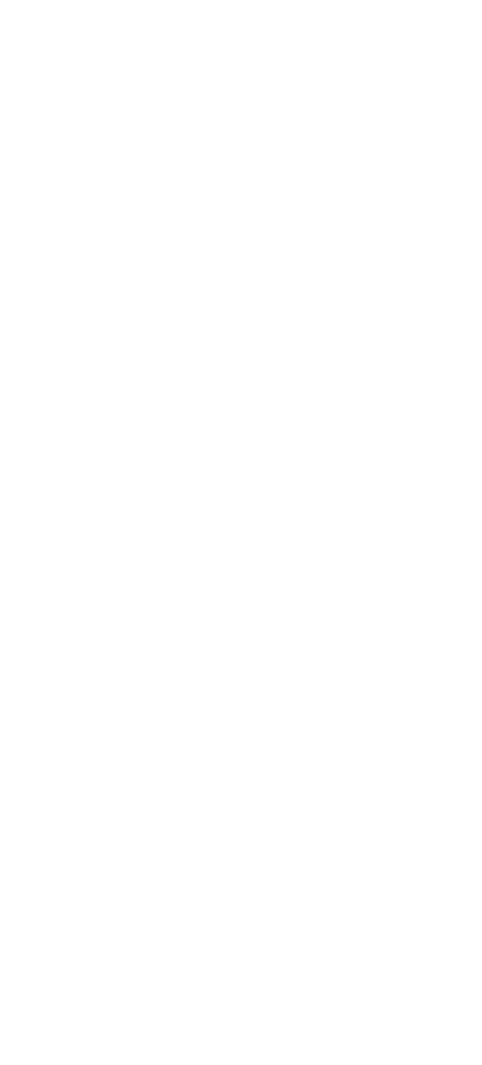
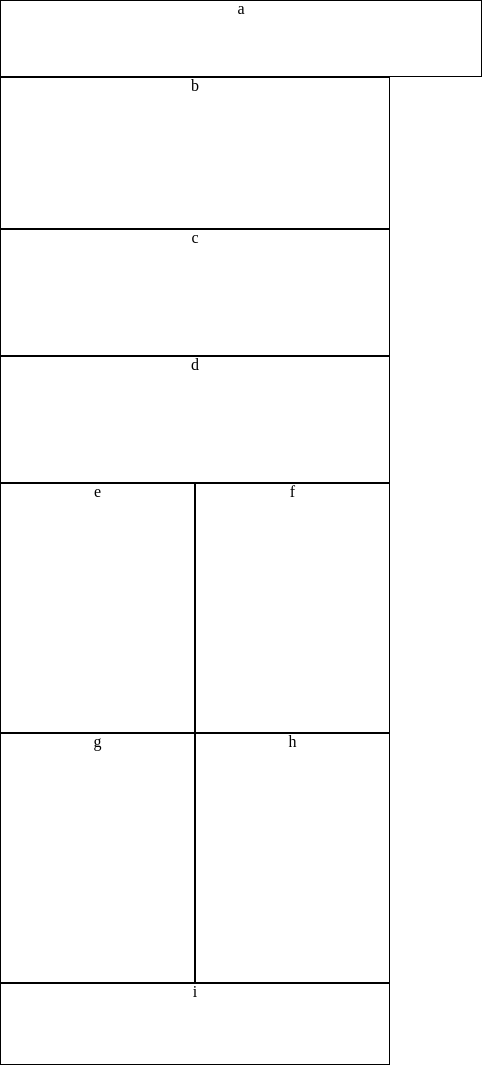
Before and after one commit to ajess33/lab-01, a plain HTML site: page index.html in a window 390 px wide. Shown: the whole page, 482 px wide, since content can reach past the window. Before the commit the page ends 844 px from the top, so only its background shows below. Drawn offline with Linux system fonts and the light colour scheme.

Commit message:
completed mobile wireframe

```diff
--- a/index.html
+++ b/index.html
@@ -11,5 +11,29 @@
     <link rel="stylesheet" href="styles/modules.css" />
     <link rel="stylesheet" href="styles/state.css" />
   </head>
-  <body></body>
+  <body>
+    <header>
+      <h1>a</h1>
+    </header>
+    <main>
+      <section id="featured-section">
+        <p>b</p>
+      </section>
+      <section class="sub-section">
+        <p>c</p>
+      </section>
+      <section class="sub-section">
+        <p>d</p>
+      </section>
+      <section class="inline-wrapper">
+        <section class="inline-section"><p>e</p></section>
+        <section class="inline-section"><p>f</p></section>
+        <section class="inline-section"><p>g</p></section>
+        <section class="inline-section"><p>h</p></section>
+      </section>
+    </main>
+    <footer>
+      <p>i</p>
+    </footer>
+  </body>
 </html>
--- a/styles/base.css
+++ b/styles/base.css
@@ -0,0 +1,11 @@
+/*
+   Mobile breakpoint must be at 768px
+   Desktop breakpoint must be 960px
+*/
+
+/* Base styles include setting heading sizes, default link styles, default font styles, and body backgrounds */
+
+body {
+  text-align: center;
+  margin: 0 auto;
+}
--- a/styles/layout.css
+++ b/styles/layout.css
@@ -0,0 +1,36 @@
+header {
+  height: 75px;
+  width: 480px;
+  text-align: center;
+  border: 1px solid #000;
+}
+
+#featured-section {
+  height: 150px;
+  border: 1px solid #000;
+}
+
+.sub-section {
+  height: 125px;
+  border: 1px solid #000;
+}
+
+.inline-section:nth-child(even) {
+  float: right;
+}
+
+.inline-section {
+  display: inline-block;
+  width: 50%;
+  height: 250px;
+  border: 1px solid #000;
+  box-sizing: border-box;
+}
+
+footer {
+  height: 80px;
+  border: 1px solid #000;
+}
+
+@media (min-width: 768px) {
+}
```
